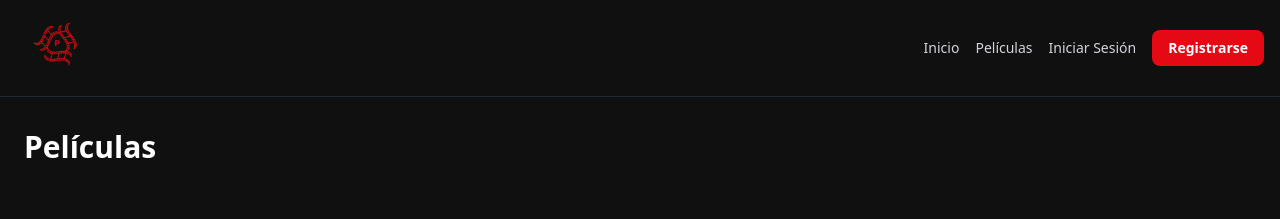
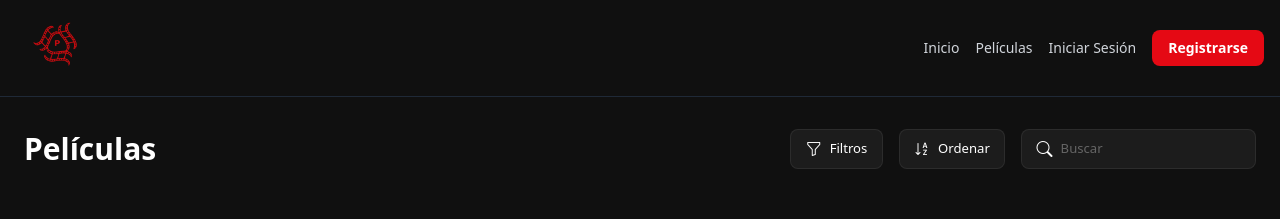
Before and after one commit to Jairo-19/PelisMax, a React (Vite) app in the folder frontend/: page /peliculas in a window 1280 px wide. Shown: the top 219 px of the page. Built offline with nearby package versions, Linux system fonts and the light colour scheme; no server answers.

Commit message:
agrego interdaz de filtros de busqueda y buscador en la session de peliculas

```diff
--- /dev/null
+++ b/frontend/src/components/ui/FilterComponents.tsx
@@ -0,0 +1,14 @@
+export const FilterComponents = () => {
+  return (
+    <div className="flex items-center gap-4">
+      <div className="flex items-center gap-2 bg-[rgba(255,255,255,.05)] border border-[rgba(255,255,255,.07)] rounded-lg px-[.9rem] py-[.45rem]">
+        <i className="bi bi-funnel"></i>
+        <span className="text-[.82rem] text-white">Filtros</span>
+      </div>
+      <div className="flex items-center gap-2 bg-[rgba(255,255,255,.05)] border border-[rgba(255,255,255,.07)] rounded-lg px-[.9rem] py-[.45rem]">
+        <i className="bi bi-sort-alpha-down"></i>
+        <span className="text-[.82rem] text-white">Ordenar</span>
+      </div>
+    </div>
+  );
+}
--- /dev/null
+++ b/frontend/src/components/ui/SearchComponent.tsx
@@ -0,0 +1,8 @@
+export const SearchComponent = () => {
+  return (
+    <div className="flex items-center gap-2 bg-[rgba(255,255,255,.05)] border border-[rgba(255,255,255,.07)] rounded-lg px-[.9rem] py-[.45rem]">
+        <i className="bi bi-search"></i>
+        <input type="text" id="search" placeholder="Buscar" className="bg-transparent border-0 outline-none text-[.82rem] text-white w-[180px] placeholder:text-[rgba(255,255,255,.32)]"/>
+    </div>
+  );
+};
--- a/frontend/src/pages/movies/Movies.tsx
+++ b/frontend/src/pages/movies/Movies.tsx
@@ -1,10 +1,18 @@
 import MovieGrid from '../../features/movies/MovieGrid'
+import { SearchComponent } from '../../components/ui/SearchComponent'
+import { FilterComponents } from '../../components/ui/FilterComponents'
 
 export default function Movies() {
   return (
     <div className="min-h-screen bg-[#101010] text-white">
       <div className="max-w-7xl mx-auto pt-8 pb-16">
-        <h1 className="text-3xl font-bold px-6 mb-6">Películas</h1>
+        <div className="flex justify-between items-center px-6 mb-6">
+          <h1 className="text-3xl font-bold">Películas</h1>
+          <div className="flex items-center gap-4">
+            <FilterComponents />
+            <SearchComponent />
+          </div>
+        </div>
         <MovieGrid />
       </div>
     </div>
```
